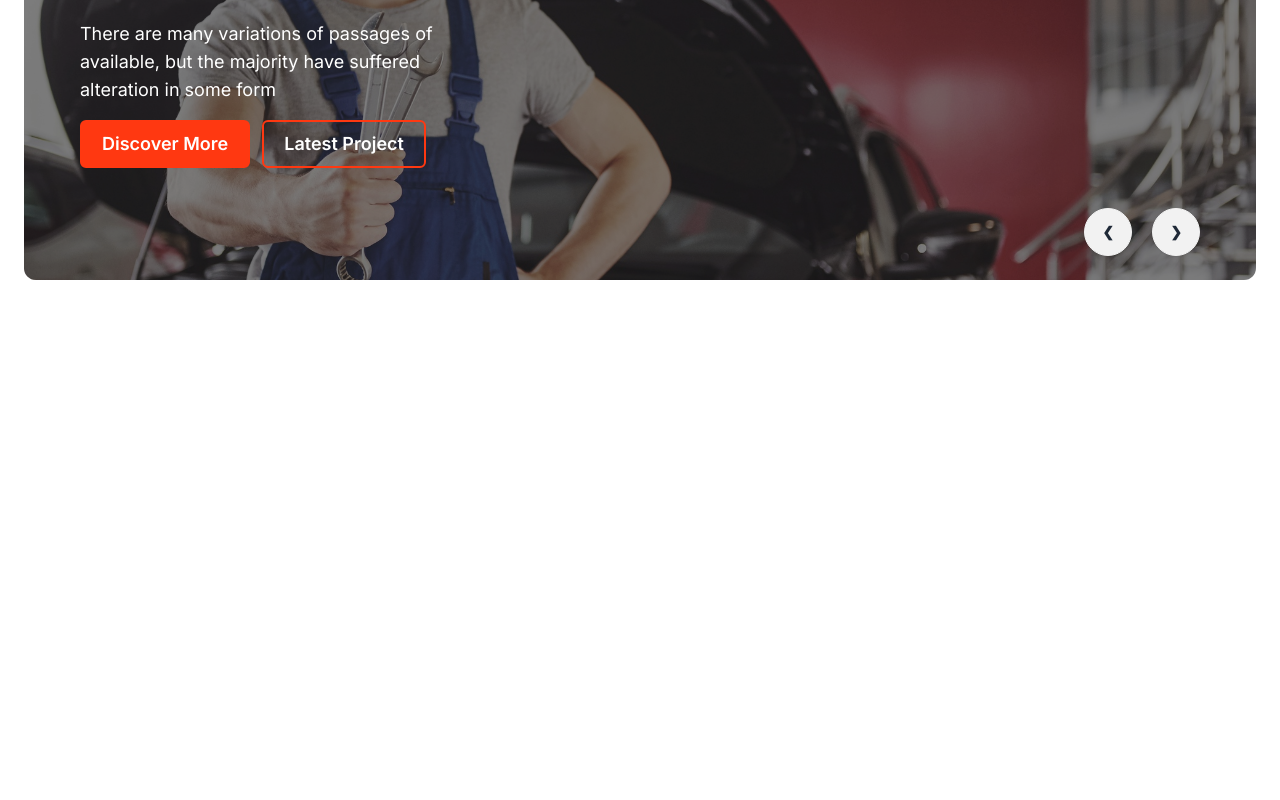
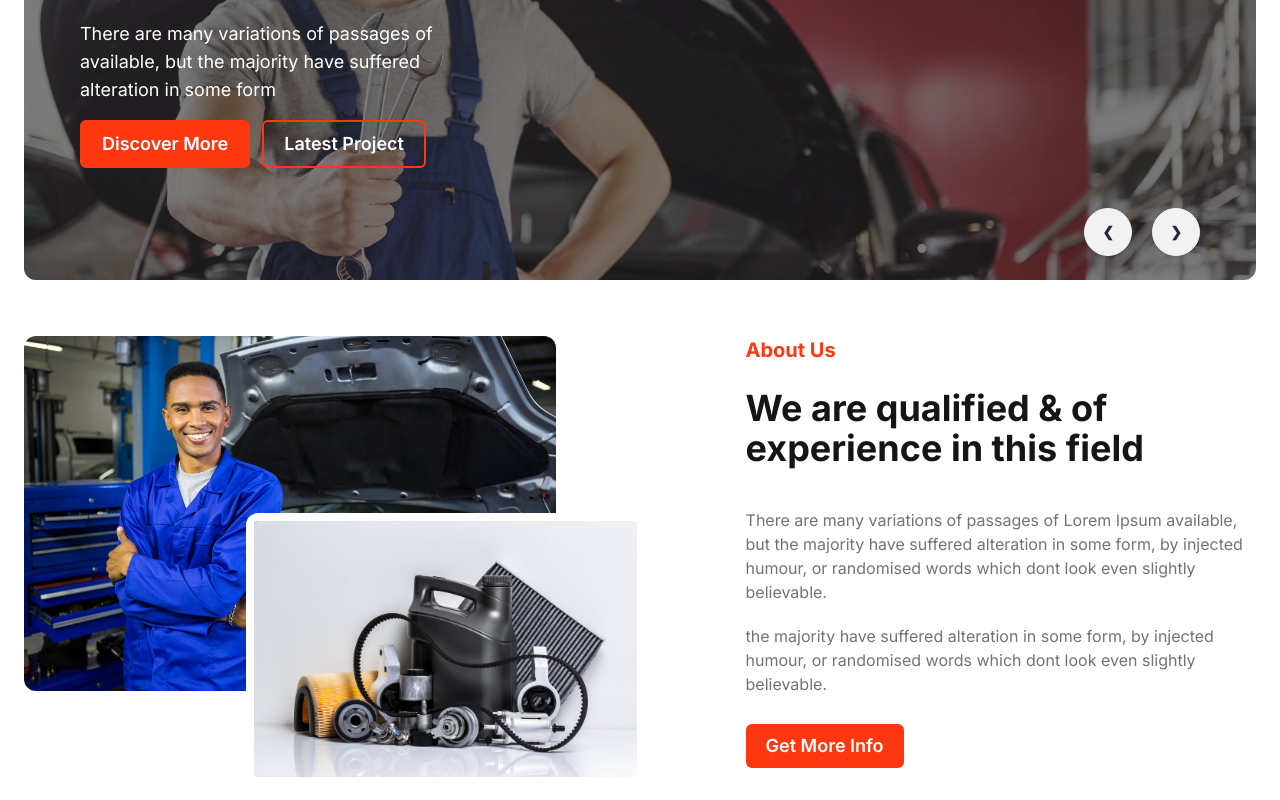
Before and after one commit to mdsumonsiddiki/car-doctor-client, a React (Vite) app: page / in a window 1280 px wide. Shown: the part 420-1220 px from the top of the page. Before the commit the page ends 800 px from the top, so only its background shows below. Built offline with nearby package versions, Linux system fonts and the light colour scheme.

Commit message:
About section done

```diff
--- /dev/null
+++ b/src/components/home/about/About.jsx
@@ -0,0 +1,36 @@
+import aboutPerson from "../../../assets/images/about_us/person.jpg";
+import aboutParts from "../../../assets/images/about_us/parts.jpg";
+
+const About = () => {
+  return (
+    <div className="flex pt-14 gap-14">
+      <div>
+        <div className="relative">
+          <img className="w-4/5 rounded-xl" src={aboutPerson} alt="" />
+          <img className="absolute top-1/2 left-1/3 w-3/5 border-8 border-white rounded-xl" src={aboutParts} alt="" />
+        </div>
+      </div>
+      <div>
+        <small className="text-red font-bold text-xl">About Us</small>
+        <h2 className="text-dark-1 font-bold text-4xl pt-6 pb-10">
+          We are qualified & of experience in this field
+        </h2>
+        <p className="text-dark-3 pb-7">
+          There are many variations of passages of Lorem Ipsum available, but
+          the majority have suffered alteration in some form, by injected
+          humour, or randomised words which dont look even slightly believable.{" "}
+          <span className="block pt-5">
+            the majority have suffered alteration in some form, by injected
+            humour, or randomised words which dont look even slightly
+            believable.{" "}
+          </span>
+        </p>
+        <button className="text-lg bg-red font-semibold px-5 py-2 rounded-md text-white hover:bg-opacity-85 transition">
+          Get More Info
+        </button>
+      </div>
+    </div>
+  );
+};
+
+export default About;
--- a/src/pages/Home.jsx
+++ b/src/pages/Home.jsx
@@ -1,9 +1,11 @@
+import About from "../components/home/about/About";
 import Banner from "../components/home/banner/Banner";
 
 const Home = () => {
     return (
         <div className="container px-6 py-8 mx-auto">
            <Banner/>
+           <About/>
         </div>
     );
 };
```
